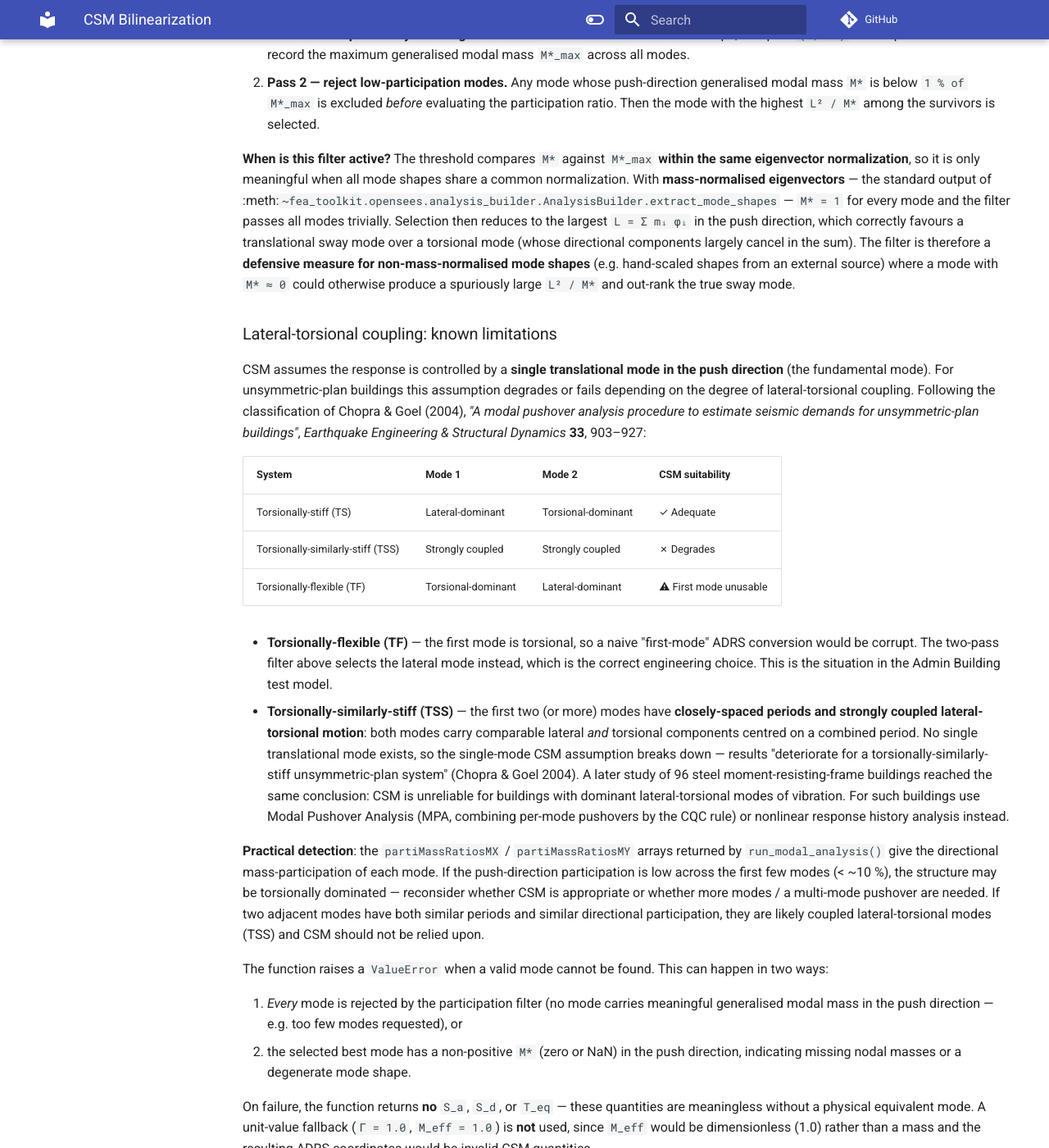
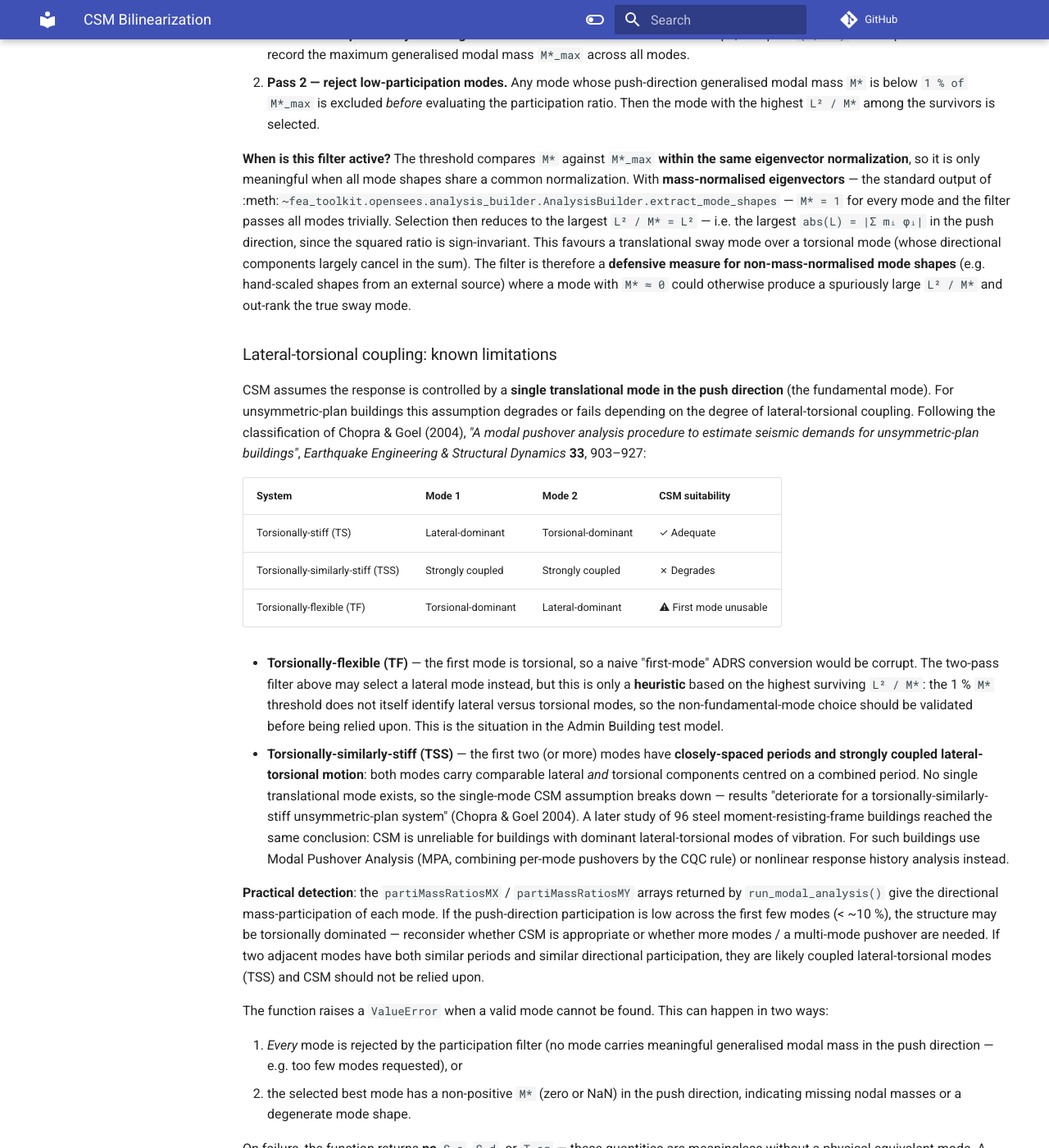
Before and after one commit to boustrephon/fea_toolkit, an MkDocs documentation site: the page built from docs/csm_bilinearization.md, in a window 1280 px wide and 1400 px high, scrolled down 5792 px. Shown: the whole window at 82% size. Built offline with MkDocs 1.6.1 and Material for MkDocs 9.7.7, drawn with Linux system fonts in a browser that asks for light colours; comment, search, counter and statistics services are not loaded.

Commit message:
docs: clarify CSM mode selection, failure sentinel, and result contracts
- csm_bilinearization: state that the two-pass mode filter is a
  heuristic based on the largest sign-invariant L^2 / M*; the 1% M*
  threshold does not itself distinguish lateral from torsional modes,
  so a non-fundamental-mode selection must be validated
- nonlinear_dynamic_analysis: document peak_displacement=0.0 as a
  runner-failure sentinel on the error path, distinct from the
  measured maximum absolute displacement on success
- results_schema: document static element forces as local coordinates
  (matching forces_coordinate_system=local and eleResponse
  localForces), and specify that control_disp is validated against the
  capacity-curve row located by matching D_roof

```diff
--- a/docs/csm_bilinearization.md
+++ b/docs/csm_bilinearization.md
@@ -280,11 +280,12 @@ performs a **two-pass selection**:
 meaningful when all mode shapes share a common normalization.  With
 **mass-normalised eigenvectors** — the standard output of
 :meth:`~fea_toolkit.opensees.analysis_builder.AnalysisBuilder.extract_mode_shapes` —
-``M* = 1`` for every mode and the filter passes all modes trivially.
-Selection then reduces to the largest ``L = Σ mᵢ φᵢ`` in the push
-direction, which correctly favours a translational sway mode over a
-torsional mode (whose directional components largely cancel in the
-sum).  The filter is therefore a **defensive measure for
+ ``M* = 1`` for every mode and the filter passes all modes trivially.
+ Selection then reduces to the largest ``L² / M* = L²`` — i.e. the
+ largest ``abs(L) = |Σ mᵢ φᵢ|`` in the push direction, since the
+ squared ratio is sign-invariant.  This favours a translational sway
+ mode over a torsional mode (whose directional components largely
+ cancel in the sum).  The filter is therefore a **defensive measure for
 non-mass-normalised mode shapes** (e.g. hand-scaled shapes from an
 external source) where a mode with `M* ≈ 0` could otherwise produce a
 spuriously large `L² / M*` and out-rank the true sway mode.
@@ -305,11 +306,14 @@ procedure to estimate seismic demands for unsymmetric-plan buildings"*,
 | Torsionally-similarly-stiff (TSS) | Strongly coupled | Strongly coupled | ✗ Degrades |
 | Torsionally-flexible (TF) | Torsional-dominant | Lateral-dominant | ⚠ First mode unusable |
 
-- **Torsionally-flexible (TF)** — the first mode is torsional, so a
-  naive "first-mode" ADRS conversion would be corrupt.  The two-pass
-  filter above selects the lateral mode instead, which is the correct
-  engineering choice.  This is the situation in the Admin Building
-  test model.
+ - **Torsionally-flexible (TF)** — the first mode is torsional, so a
+   naive "first-mode" ADRS conversion would be corrupt.  The two-pass
+   filter above may select a lateral mode instead, but this is only a
+   **heuristic** based on the highest surviving ``L² / M*``: the 1 %
+   ``M*`` threshold does not itself identify lateral versus torsional
+   modes, so the non-fundamental-mode choice should be validated before
+   being relied upon.  This is the situation in the Admin Building
+   test model.
 - **Torsionally-similarly-stiff (TSS)** — the first two (or more)
   modes have **closely-spaced periods and strongly coupled
   lateral-torsional motion**: both modes carry comparable lateral *and*
```
Also changed, not shown: docs/nonlinear_dynamic_analysis.md (+5 -2 lines), docs/results_schema.md (+10 -2 lines).
